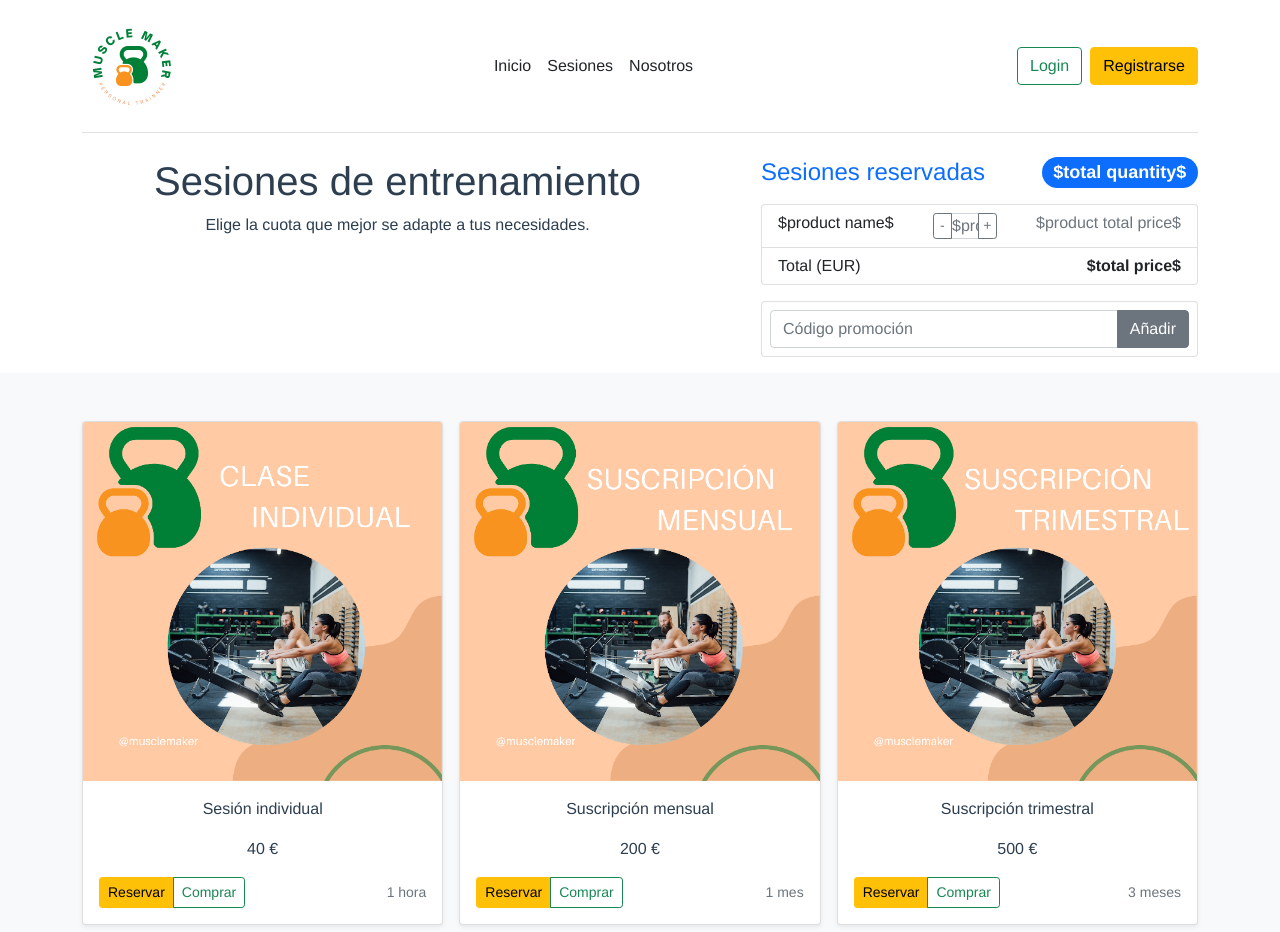
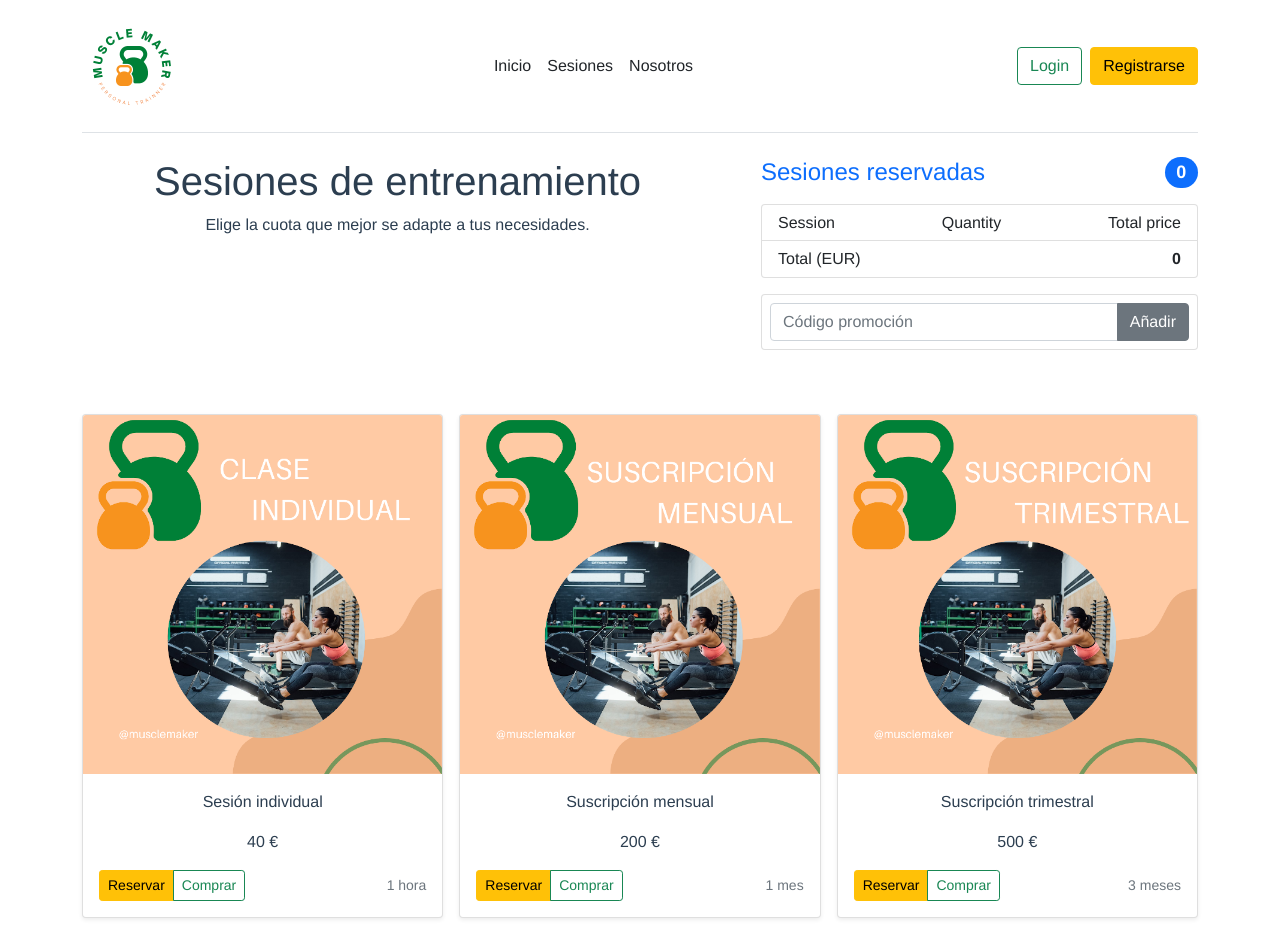
Before and after one commit to victoriapelaez/muscle-maker, a Vue app: page /sessions in a window 1280 px wide. Shown: the top 932 px of the page. Built offline with nearby package versions, Linux system fonts and the light colour scheme.

Commit message:
feat: Add shopping cart final price, total quantity and added sessions

```diff
--- a/src/components/SessionCard.vue
+++ b/src/components/SessionCard.vue
@@ -1,4 +1,5 @@
 <template>
+  <div class="col" v-for="session in sessions" v-bind:key="session">
     <div class="card shadow-sm">
       <img
         class="bd-placeholder-img card-img-top img-fluid"
@@ -10,7 +11,13 @@
         <p class="card-text">{{ session.price }} €</p>
         <div class="d-flex justify-content-between align-items-center">
           <div class="btn-group">
-          <button class="btn btn-sm btn-warning" type="button">Reservar</button>
+            <button
+              class="btn btn-sm btn-warning"
+              @click="addSession(session.id)"
+              type="button"
+            >
+              Reservar
+            </button>
             <button class="btn btn-sm btn-outline-success" type="button">
               Comprar
             </button>
@@ -19,11 +26,87 @@
         </div>
       </div>
     </div>
+  </div>
 </template>
 
 <script>
 export default {
-  name: "Sessions",
-  props: ["session"],
+  name: "SessionCard",
+  data() {
+    return {
+      sessions: [
+        {
+          id: 1,
+          name: "Sesión individual",
+          price: 40,
+          period: "1 hora",
+          quantity: 1,
+          img: require("../assets/individual-600.png"),
+        },
+        {
+          id: 2,
+          name: "Suscripción mensual",
+          price: 200,
+          period: "1 mes",
+          quantity: 1,
+          img: require("../assets/mensual-600.png"),
+        },
+        {
+          id: 3,
+          name: "Suscripción trimestral",
+          price: 500,
+          period: "3 meses",
+          quantity: 1,
+          img: require("../assets/trimestral-600.png"),
+        },
+        {
+          id: 4,
+          name: "Suscripción semestral",
+          price: 800,
+          period: "6 meses",
+          quantity: 1,
+          img: require("../assets/semestral-600.png"),
+        },
+        {
+          id: 5,
+          name: "Suscripción anual",
+          price: 1200,
+          period: "1 año",
+          quantity: 1,
+          img: require("../assets/anual-600.png"),
+        },
+      ],
+    };
+  },
+  methods: {
+    addSession(id) {
+      const [session] = this.sessions.filter((session) => session.id === id);
+      const cartSession = this.mutateCartSession(session);
+      this.$store.commit("addSession", cartSession);
+      this.$store.commit("increaseFinalPrice");
+      console.log(this.$store.state.totalQuantity);
+      this.$store.commit("increaseTotalQuantity");
+      // const [session] = this.sessions.filter((session) => session.id === id);
+      // let cartSession = {};
+      // const stateSession = this.$store.state.sessions.filter(
+      //   (session) => session.id === id
+      // );
+      // if (stateSession) {
+      //   stateSession.quantity++, (stateSession.price += stateSession.price);
+      // } else {
+      //   cartSession = this.mutateCartSession(session);
+      //   this.$store.commit("addSession", cartSession);
+      // }
+    },
+    mutateCartSession(sessionObj) {
+      let cartSession = {};
+      cartSession.id = sessionObj.id;
+      cartSession.name = sessionObj.name;
+      cartSession.quantity = sessionObj.quantity;
+      cartSession.price = sessionObj.price;
+      cartSession.totalPrice = sessionObj.quantity * sessionObj.price;
+      return cartSession;
+    },
+  },
 };
 </script>
--- a/src/components/ShoppingCart.vue
+++ b/src/components/ShoppingCart.vue
@@ -2,11 +2,24 @@
   <div>
     <h4 class="d-flex justify-content-between align-items-center mb-3">
       <span class="text-primary">Sesiones reservadas</span>
-      <span class="badge bg-primary rounded-pill">$total quantity$</span>
+      <span class="badge bg-primary rounded-pill">{{
+        $store.getters.getTotalQuantity
+      }}</span>
     </h4>
     <ul class="list-group mb-3">
       <li class="list-group-item d-flex justify-content-between lh-sm">
-        <h6 class="my-0">$product name$</h6>
+        <h6 class="my-0">Session</h6>
+        <h6 class="my-0">Quantity</h6>
+        <h6 class="my-0">Total price</h6>
+      </li>
+      <li
+        v-for="session in $store.getters.getSessions"
+        v-bind:key="session"
+        class="list-group-item d-flex justify-content-between lh-sm"
+      >
+        <h6 class="my-0">
+          {{ session.name }}{{ $store.getters.getSession.sessionName }}
+        </h6>
         <div class="prod-quantity input-group">
           <button class="btn-subtract btn btn-outline-secondary btn-sm p-0">
             -
@@ -14,17 +27,18 @@
           <input
             class="form-control text-center p-0"
             type="text"
-            placeholder="$product quantity$"
+            placeholder="0"
+            v-model="$store.getters.getSession.quantity"
           />
           <button class="btn-add btn btn-outline-secondary btn-sm p-0">
             +
           </button>
         </div>
-        <span class="text-muted">$product total price$</span>
+        <span class="text-muted">{{ session.price }}</span>
       </li>
       <li class="list-group-item d-flex justify-content-between lh-sm">
         <span>Total (EUR)</span>
-        <strong>$total price$</strong>
+        <strong>{{ $store.getters.getFinalPrice }}</strong>
       </li>
     </ul>
     <form class="card p-2">
@@ -40,6 +54,12 @@
   </div>
 </template>
 
+<script>
+export default {
+  name: "ShoppingCart",
+};
+</script>
+
 <style scoped>
 .prod-quantity {
   width: 4rem;
--- a/src/store/index.js
+++ b/src/store/index.js
@@ -2,14 +2,55 @@ import { createStore } from "vuex";
 
 export default createStore({
   state: {
-    shoppingCart: {
-      session: "",
+    sessions: [],
+    session: {
+      id: 0,
+      name: "",
       quantity: 0,
+      price: 0,
       totalPrice: 0,
     },
-    shoppingCartTotal: 0,
+    totalQuantity: 0,
+    finalPrice: 0,
   },
-  mutations: {},
+  getters: {
+    getSessions(state) {
+      return state.sessions;
+    },
+    getSession(state) {
+      return state.session;
+    },
+    getFinalPrice(state) {
+      return state.finalPrice;
+    },
+    getTotalQuantity(state) {
+      return state.totalQuantity;
+    },
+  },
+  mutations: {
+    addSession(state, session) {
+      state.sessions.push(session);
+    },
+    mutateSession(state, sessionObj) {
+      state.session.id = sessionObj.id;
+      state.session.name = sessionObj.name;
+      state.session.quantity = sessionObj.quantity;
+      state.session.price = sessionObj.price;
+      state.session.totalPrice = sessionObj.quantity * sessionObj.price;
+    },
+    increaseFinalPrice(state) {
+      state.sessions.forEach((session) => {
+        state.finalPrice += session.price;
+      });
+    },
+    increaseTotalQuantity(state) {
+      let quantity = 0;
+      state.sessions.forEach((session) => {
+        quantity += session.quantity;
+      });
+      state.totalQuantity = quantity;
+    },
+  },
   actions: {},
   modules: {},
 });
--- a/src/views/Sessions.vue
+++ b/src/views/Sessions.vue
@@ -11,14 +11,12 @@
         </aside>
       </div>
     </header>
-    <section class="album py-5 bg-light">
+    <section class="album py-5">
       <div class="container">
         <div
           class="row row-cols-1 row-cols-sm-2 row-cols-md-2 row-cols-lg-3 g-3"
         >
-          <div class="col" v-for="session in sessions" v-bind:key="session">
-            <SessionCard :session="session" />
-          </div>
+          <SessionCard />
         </div>
       </div>
     </section>
@@ -30,42 +28,6 @@ import SessionCard from "../components/SessionCard.vue";
 import ShoppingCart from "../components/ShoppingCart.vue";
 export default {
   name: "Sessions",
-  data() {
-    return {
-      sessions: [
-        {
-          name: "Sesión individual",
-          price: 40,
-          period: "1 hora",
-          img: require("../assets/individual-600.png"),
-        },
-        {
-          name: "Suscripción mensual",
-          price: 200,
-          period: "1 mes",
-          img: require("../assets/mensual-600.png"),
-        },
-        {
-          name: "Suscripción trimestral",
-          price: 500,
-          period: "3 meses",
-          img: require("../assets/trimestral-600.png"),
-        },
-        {
-          name: "Suscripción semestral",
-          price: 800,
-          period: "6 meses",
-          img: require("../assets/semestral-600.png"),
-        },
-        {
-          name: "Suscripción anual",
-          price: 1200,
-          period: "1 año",
-          img: require("../assets/anual-600.png"),
-        },
-      ],
-    };
-  },
   components: { SessionCard, ShoppingCart },
 };
 </script>
```
Lines whose indentation alone changed are shown as unchanged.
